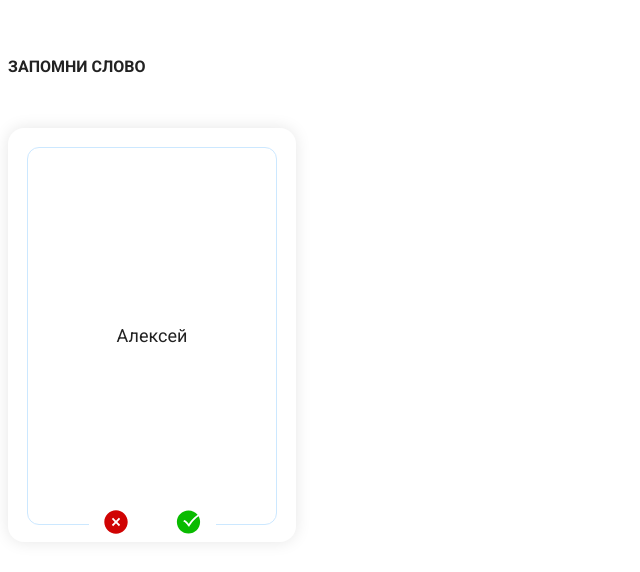
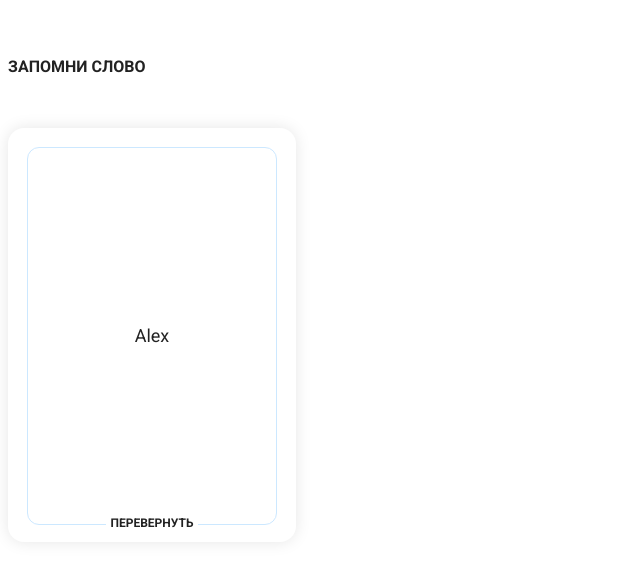
Before and after one commit to amoseven/hw-purpleschool, a Vue app: page / in a window 1280 px wide. Shown: the part 134-706 px from the top of the page, without its empty margins (0-640 px from the left). Built offline with nearby package versions, Linux system fonts and the light colour scheme.

Commit message:
refactor: учёт очков при правильном ответе

```diff
--- a/src/App.vue
+++ b/src/App.vue
@@ -1,13 +1,9 @@
 <script setup>
 import Header from "./components/Header.vue";
-import Cards from "./components/Cards.vue";
+import Card from "./components/Card.vue";
 import {ref} from "vue";
 
 const score = ref(0)
-// const state = ref(false);
-// const status = ref('pending');
-// const translation = ref('Алексей')
-// const word = ref('Alex')
 
 const cards = ref([
   {
@@ -16,26 +12,43 @@ const cards = ref([
     status: 'pending',
     word: 'Alex',
     translation: 'Алексей'
+  },
+  {
+    id: 2,
+    state: 'closed',
+    status: 'pending',
+    word: 'Hockey',
+    translation: 'Хоккей'
   }
 ]);
 
-function showTranslate({id, value}) {
+function openCard(id) {
   const card = cards.value.find(card => card.id === id);
-  card.state = value
+  if(card) {
+    card.state = 'opened'
+  }
 }
 
-function changeStatus({id, value}) {
-  //const card = cards.value.find(card => card.id === id);
-  console.log("changeStatus emit with value = ", value)
+function changeStatus({id, status}) {
+  const card = cards.value.find(card => card.id === id);
+  if(card) {
+    card.status = status;
+    const multiple = (status === 'success') ? 1 : -1;
+    score.value += multiple*100;
+  }
 }
 </script>
 
 <template>
   <main>
     <Header :scores="score"/>
-    <Cards
-        v-bind='cards[0]'
-        @show-translate="showTranslate"
-        @change-status="changeStatus"/>
+
+      <Card
+          v-bind='cards[0]'
+          @open-card="openCard"
+          @change-status="changeStatus"
+      />
+
   </main>
+
 </template>
--- a/src/components/Cards.vue
+++ b/src/components/Card.vue
@@ -21,44 +21,49 @@ const {id, state, translation, word, status} = defineProps({
   },
   word: {
     type: String,
-    default: "Перевод"
+    default: "English"
   },
   translation: {
     type: String,
-    default: "Перевод"
+    default: "Английский"
   },
 })
 
 const isOpen = computed(() => state === 'opened')
-const word_on_card = computed(() => isOpen ? translation : word);
-const text_action = computed(() => status !== 'pending' ? 'Завершено' : 'Перевернуть');
-const isPending = computed(() => status === 'pending' && isOpen);
+const isPending = computed(() => status === 'pending' && isOpen.value);
 
+const word_on_card = computed(() => isOpen.value ? translation : word);
+const text_action = computed(() => isOpen.value ? 'Завершено' : 'Перевернуть');
 
-function showTranslate() {
-  emit('show-translate', {id, value: isOpen ? 'closed' : 'opened'})
+function openCard() {
+  emit('open-card', id)
 }
 
-function changeStatus(id, value) {
-  emit('change-status', {id, value})
+function changeStatus(value) {
+  emit('change-status', {id, status: value})
 }
 </script>
 
 <template>
+  <div>
     <div class="card-wrap">
       <div class="card-inner">
+
         <p class="card-caption">{{ word_on_card }}</p>
 
-      <p v-if="!isPending" class="card-action" @click="showTranslate()">{{ text_action }}</p>
+        <p v-if="!isPending" class="card-action" @click="openCard()">{{ text_action }}</p>
 
-      <div class="card-status" v-else>
-        <Cancel :size="24" @click="changeStatus(0)"/>
-        <Ok :size="24" @click="changeStatus(1)"/>
+        <div v-if="isPending" class="card-status">
+          <Cancel :size="24" @click="changeStatus('fail')"/>
+          <Ok :size="24" @click="changeStatus('success')"/>
         </div>
 
+        <div v-if="!isPending">
           <Cancel v-if="status==='fail'" :size="32" class="card-result"/>
           <Ok v-if="status==='success'" :size="32" class="card-result"/>
+        </div>
 
+      </div>
     </div>
   </div>
 </template>
```
Lines whose indentation alone changed are shown as unchanged.
